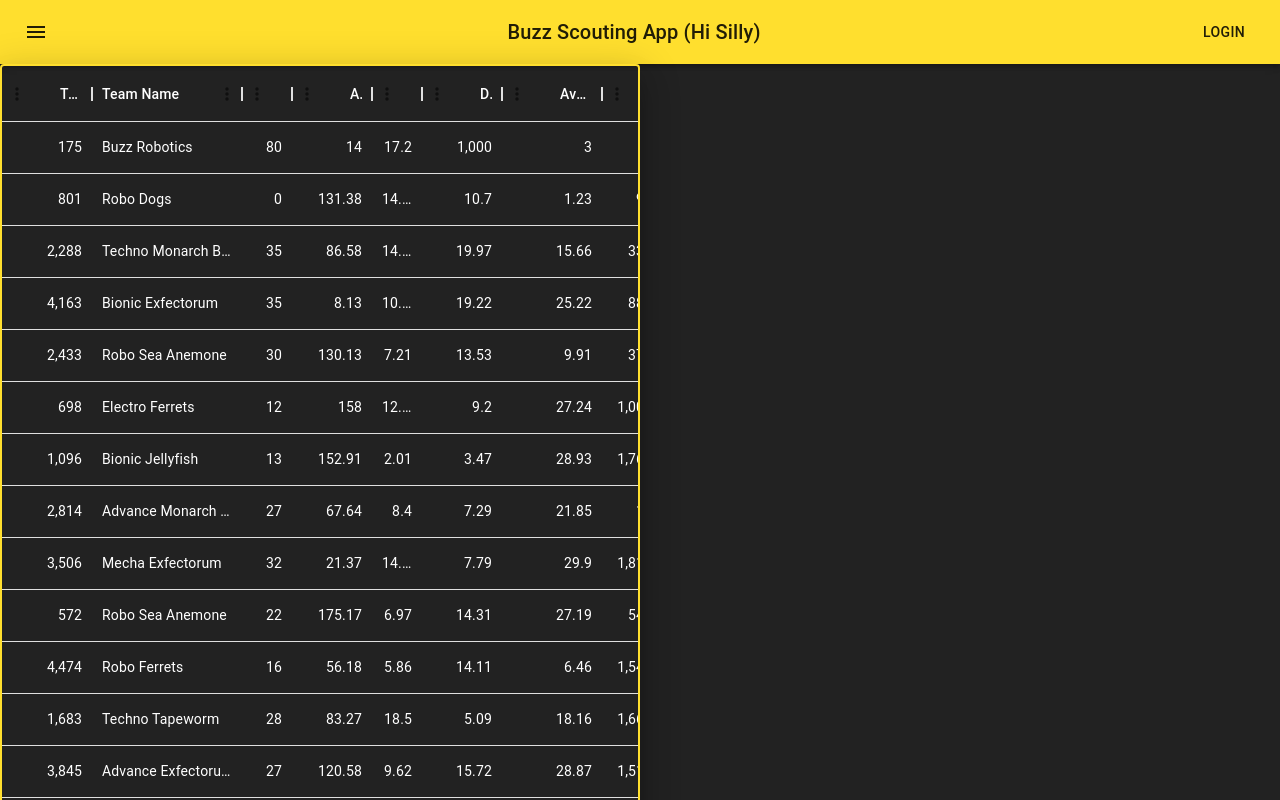
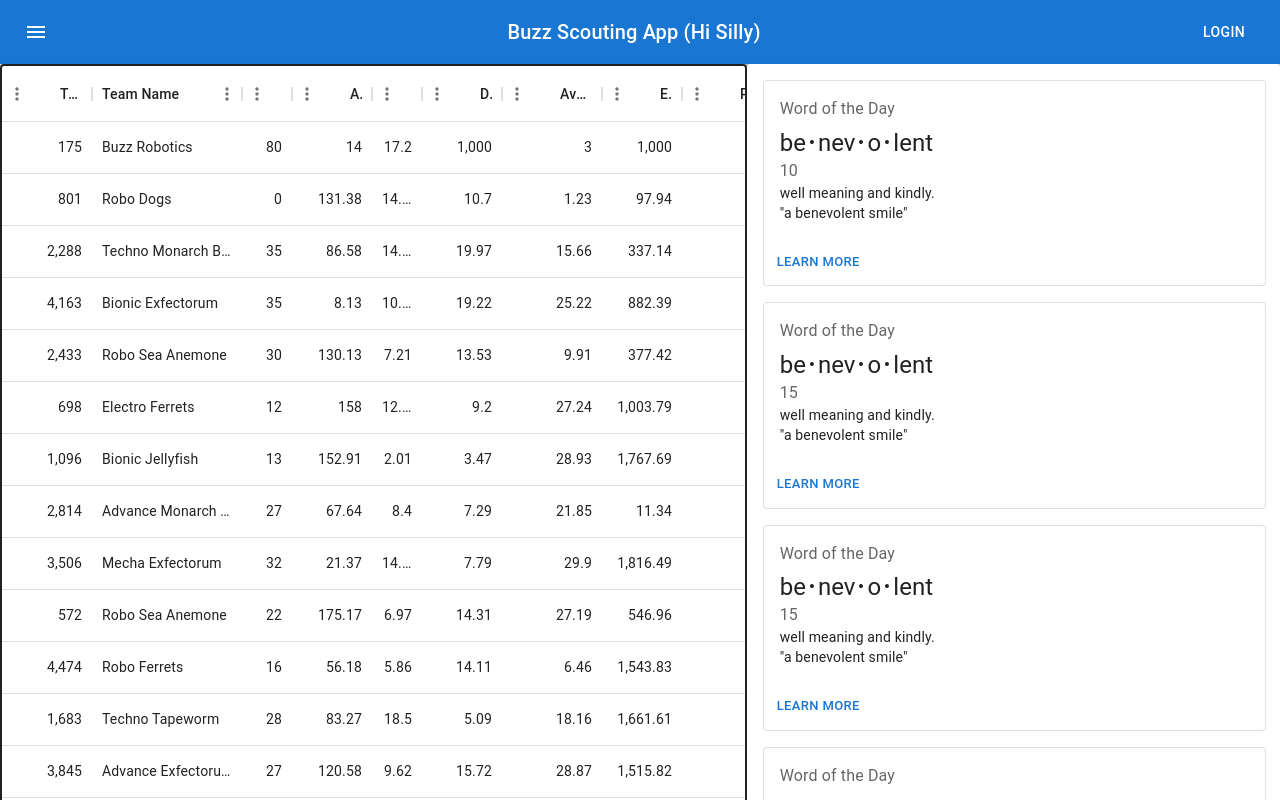
Before and after one commit to FRC175/ScoutingVisualizer, a React (Create React App) app: page / in a window 1280 px wide. Shown: the top 800 px of the page. Built offline with nearby package versions, Linux system fonts and the light colour scheme.

Commit message:
teamDetails frameworkd

```diff
--- a/src/App.js
+++ b/src/App.js
@@ -1,12 +1,51 @@
 import './App.css';
 import TeamsTable from './TeamsTable';
 import SillyAppBar from './SillyAppBar';
+import { styled } from '@mui/material/styles';
+import Paper from '@mui/material/Paper';
+import Grid2 from '@mui/material/Unstable_Grid2/Grid2';
+import { ThemeProvider, createTheme, Box } from '@mui/material';
+import TeamGrid from './TeamGrid';
+
+
+const themeDark = createTheme({
+  palette: {
+    background: {
+      default: "#222222"
+    },
+    text: {
+      primary: "#ffffff"
+    },
+    primary: {
+      main: "#FFDF2E"
+    },
+  }
+});
+
+const Item = styled(Paper)(({ themeDark }));
+
+
 
 export default function App() {
   return (
     <div className="App">
       <SillyAppBar />
-      <TeamsTable />
+      <Box>
+        <Grid2 container spacing={0}>
+          <Grid2 item xs={12} md={7}>
+            <Item>
+              <TeamsTable/>
+            </Item>
+          </Grid2>
+          <Grid2 item xs={12} md={5}>
+            <Item>
+              <Box style={{maxHeight: '98vh', overflow: 'auto'}}>
+                <TeamGrid/>
+              </Box>
+            </Item>
+          </Grid2>
+        </Grid2>
+      </Box>
     </div>
   );
 }
--- /dev/null
+++ b/src/MatchDetail.js
@@ -0,0 +1,56 @@
+import React from 'react';
+import { makeStyles } from '@mui/styles';
+import Card from '@mui/material/Card';
+import CardActions from '@mui/material/CardActions';
+import CardContent from '@mui/material/CardContent';
+import Button from '@mui/material/Button';
+import Typography from '@mui/material/Typography';
+
+const useStyles = makeStyles({
+    root: {
+        minWidth: '100%',
+    },
+    bullet: {
+        display: 'inline-block',
+        margin: '0 2px',
+        transform: 'scale(0.8)',
+    },
+    title: {
+        fontSize: 14,
+    },
+    pos: {
+        marginBottom: 12,
+    },
+});
+
+const MatchDetail = ({match}) => {
+
+    const classes = useStyles();
+    const bull = <span className={classes.bullet}>•</span>;
+
+    return (
+        <Card className={classes.root} variant="outlined">
+            <CardContent>
+                <Typography className={classes.title} color="textSecondary" gutterBottom>
+                Word of the Day
+                </Typography>
+                <Typography variant="h5" component="h2">
+                be{bull}nev{bull}o{bull}lent
+                </Typography>
+                <Typography className={classes.pos} color="textSecondary">
+                {match.matchNum}
+                </Typography>
+                <Typography variant="body2" component="p">
+                well meaning and kindly.
+                <br />
+                {'"a benevolent smile"'}
+                </Typography>
+            </CardContent>
+            <CardActions>
+                <Button size="small">Learn More</Button>
+            </CardActions>
+        </Card>
+    )
+}
+
+export default MatchDetail;
--- /dev/null
+++ b/src/TeamGrid.js
@@ -0,0 +1,32 @@
+import * as React from 'react';
+import { ListItem, Typography, Paper, List, Box } from '@mui/material';
+import MatchDetail from './MatchDetail';
+
+const TeamGrid = ({ teamNum }) => {
+
+    const matches = [
+        {matchNum: 10, scoreRed: 50, scoreBlue: 110},
+        {matchNum: 15, scoreRed: 150, scoreBlue: 90},
+        {matchNum: 15, scoreRed: 150, scoreBlue: 90},
+        {matchNum: 15, scoreRed: 150, scoreBlue: 90},
+        {matchNum: 15, scoreRed: 150, scoreBlue: 90},
+        {matchNum: 15, scoreRed: 150, scoreBlue: 90},
+        {matchNum: 15, scoreRed: 150, scoreBlue: 90},
+        {matchNum: 15, scoreRed: 150, scoreBlue: 90},
+        {matchNum: 15, scoreRed: 150, scoreBlue: 90},
+    ]
+
+    return (
+        <Paper scrollable={false} style={{maxHeight: '100%', overflow: 'auto', minWidth: '100%'}}>
+            <List>
+            {matches.map((match, index) => (
+                <ListItem key={index}>
+                    <MatchDetail match={match} />
+                </ListItem>
+            ))}
+            </List>
+        </Paper>
+    )
+}
+
+export default TeamGrid
--- a/src/TeamsTable.js
+++ b/src/TeamsTable.js
@@ -130,18 +130,18 @@ export default function TeamsTable() {
 
   return (
     <>
-      <Box sx={{height: '100%', width: '50%'}}>
+      <Box sx={{height: '100%', width: '100%'}}>
         <DataGrid
           rows={rows}
           columns={columns}
           sx={{
-            boxShadow: 20,
+            // boxShadow: 20,
             border: 2,
-            borderColor: 'primary.main',
-            '& .MuiDataGrid-cell:hover': {
-              color: 'primary.main',
-            },
-            accentColor: 'text.primary'
+            // borderColor: 'primary.main',
+            // '& .MuiDataGrid-cell:hover': {
+            //   color: 'primary.main',
+            // },
+            // accentColor: 'text.primary'
             // backgroundColor: 'background.default',
             // accentColor: 'primary.main'
           }}
--- a/src/index.js
+++ b/src/index.js
@@ -44,11 +44,11 @@ const themeDark = createTheme({
 const root = ReactDOM.createRoot(document.getElementById('root'));
 root.render(
   <React.StrictMode>
-    <Helmet>
+    {/* <Helmet>
      <style>{'body { background-color: #222222; }'}</style>
-    </Helmet>
-    <ThemeProvider theme={themeDark}>
+    </Helmet> */}
+    {/* <ThemeProvider theme={themeDark}> */}
       <App />
-    </ThemeProvider>
+    {/* </ThemeProvider> */}
   </React.StrictMode>
 );
```
